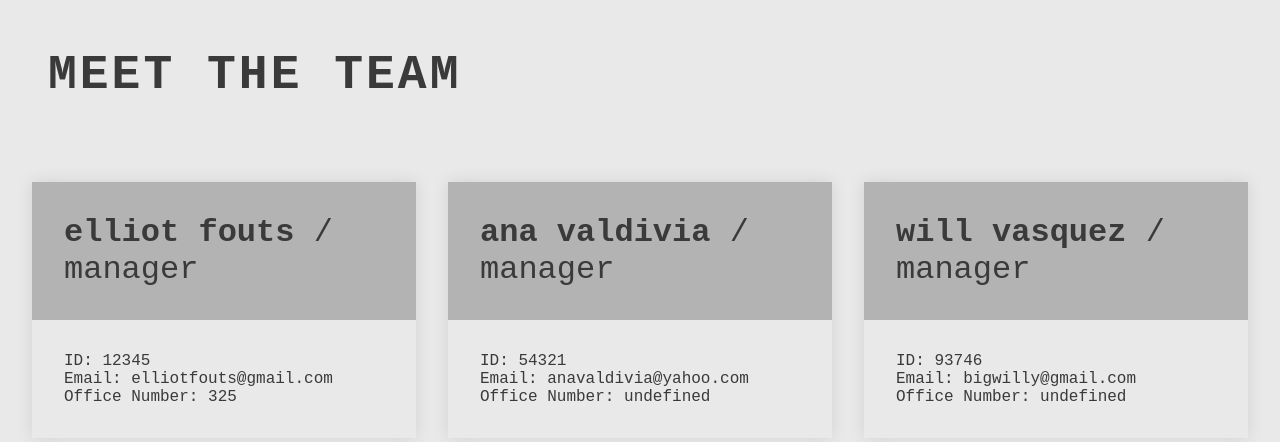
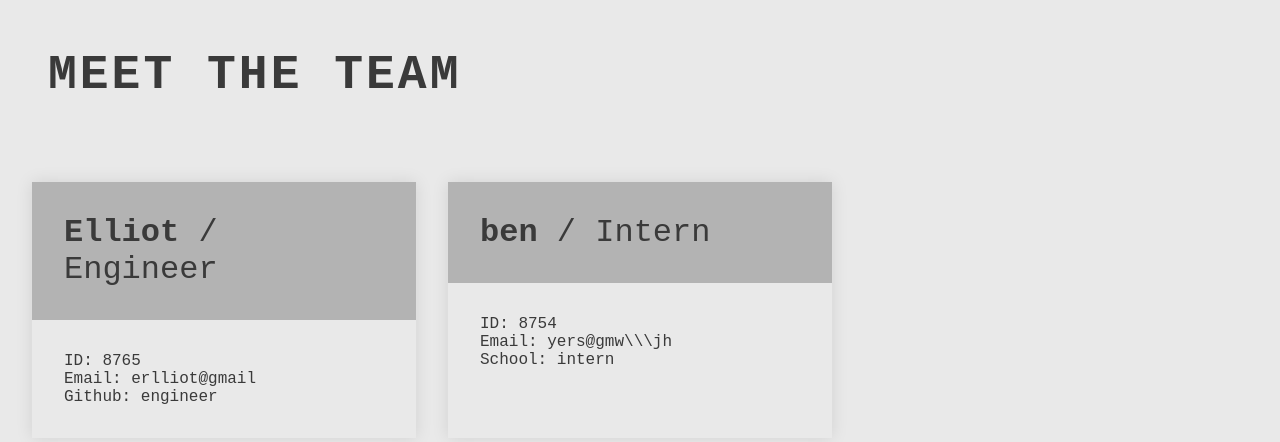
Before and after one commit to elliotfouts/employee-summary-generator, a website: page html/index2.html in a window 1280 px wide. Drawn offline with Linux system fonts and the light colour scheme.

Commit message:
fixed bug in the html template

```diff
--- a/html/index2.html
+++ b/html/index2.html
@@ -50,18 +50,14 @@
     <h1 id="title">Meet The Team</h1>
     <div id="employee-card-container">
         <div class="employee-card">
-        <h1 class="employee-card-title"><span class="employee-card-name">elliot fouts</span> / manager </h1>
+        <h1 class="employee-card-title"><span class="employee-card-name">Elliot</span> / Engineer </h1>
         <div class="employee-card-info">
-            <p>ID: 12345</p>
-            <p>Email: elliotfouts@gmail.com</p><p>Office Number: 325</p></div></div><div class="employee-card">
-        <h1 class="employee-card-title"><span class="employee-card-name">ana valdivia </span> / manager </h1>
+            <p>ID: 8765</p>
+            <p>Email: erlliot@gmail</p><p>Github: engineer</p></div></div><div class="employee-card">
+        <h1 class="employee-card-title"><span class="employee-card-name">ben</span> / Intern </h1>
         <div class="employee-card-info">
-            <p>ID: 54321</p>
-            <p>Email: anavaldivia@yahoo.com</p><p>Office Number: undefined</p></div></div><div class="employee-card">
-        <h1 class="employee-card-title"><span class="employee-card-name">will vasquez</span> / manager </h1>
-        <div class="employee-card-info">
-            <p>ID: 93746</p>
-            <p>Email: bigwilly@gmail.com</p><p>Office Number: undefined</p></div></div>
+            <p>ID: 8754</p>
+            <p>Email: yers@gmw\\\jh</p><p>School: intern</p></div></div>
     </div>
 
     <script>
```
Also changed, not shown: app.js (+10 -7 lines).
